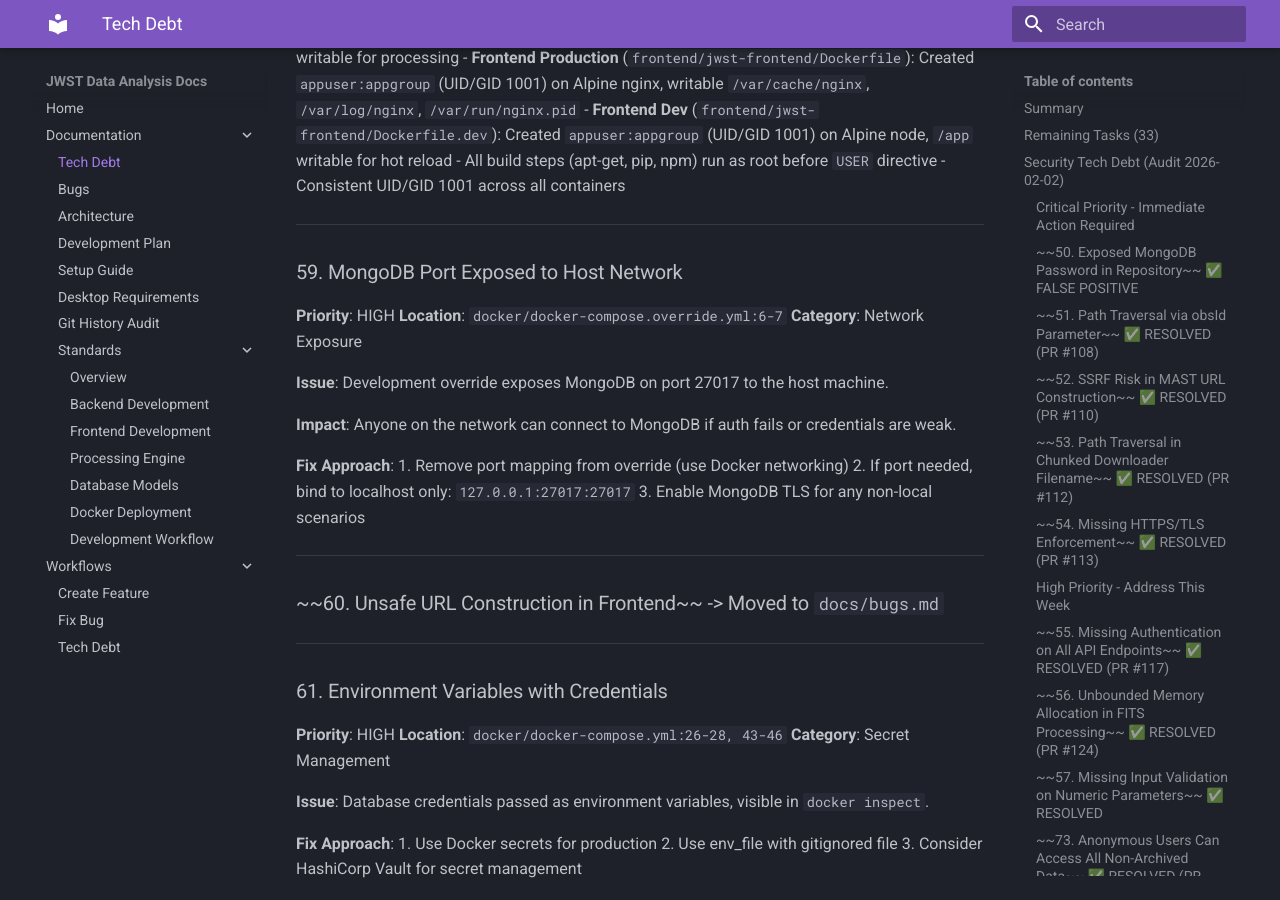
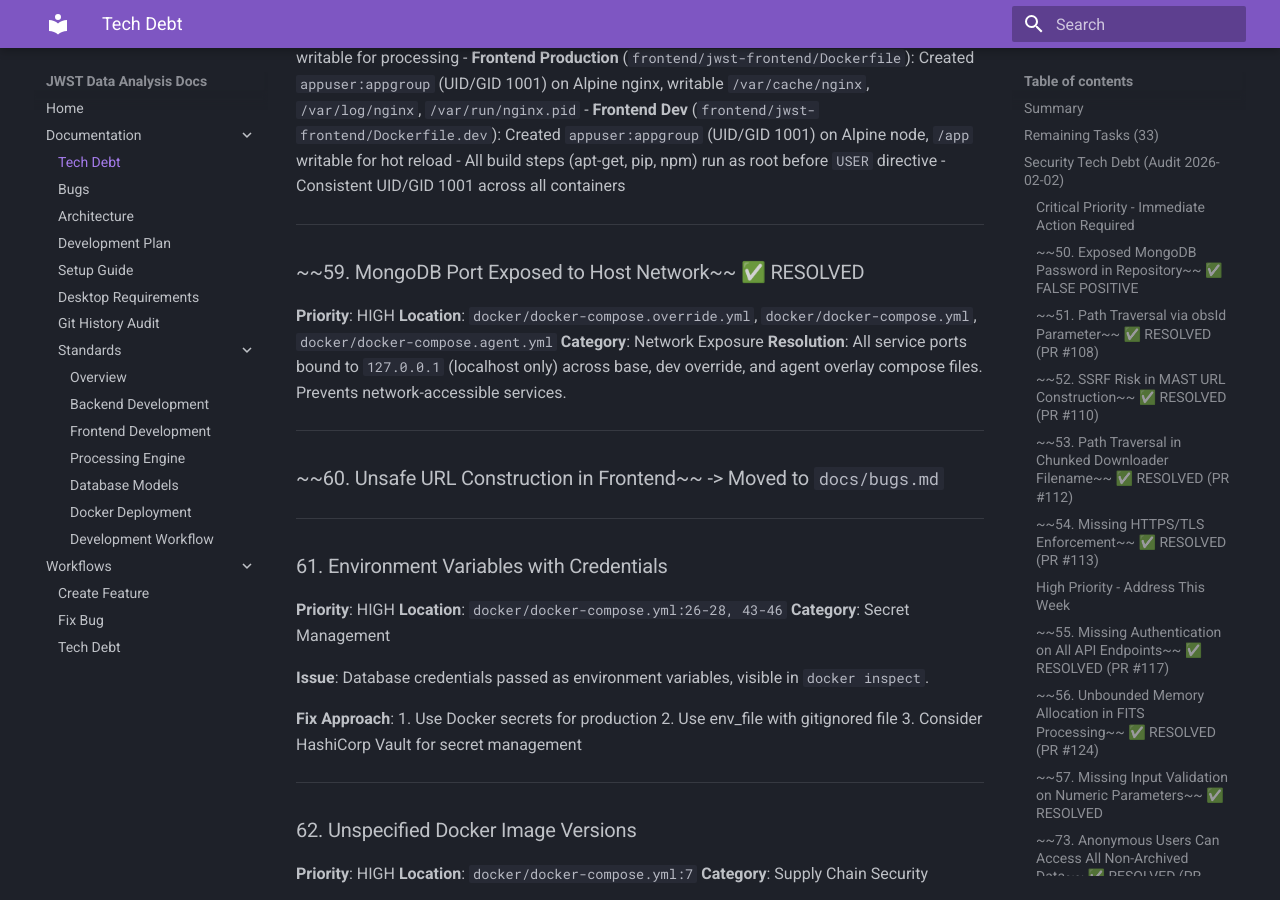
Before and after one commit to Snoww3d/jwst-data-analysis, an MkDocs documentation site: the page built from docs/tech-debt.md, in a window 1280 px wide and 900 px high, scrolled down 3979 px. Built offline with MkDocs 1.6.1 and Material for MkDocs 9.7.7, drawn with Linux system fonts in a browser that asks for light colours; some of the changed text lies outside the part shown.

Commit message:
fix: Bind all service ports to localhost only (Task #59)
All Docker service ports now bound to 127.0.0.1 instead of 0.0.0.0,
preventing MongoDB and other services from being accessible from other
machines on the network.

Changes:
- docker-compose.yml: Backend and docs ports bound to localhost
- docker-compose.override.yml: MongoDB, frontend, processing ports bound to localhost
- docker-compose.agent.yml: All parameterized agent ports bound to localhost
- .env.example: Added network binding documentation section
- docs/tech-debt.md: Marked Task #59 as resolved (46/32)

Co-Authored-By: Claude Opus 4.5 <noreply@anthropic.com>

```diff
--- a/docs/tech-debt.md
+++ b/docs/tech-debt.md
@@ -144,19 +144,11 @@ A comprehensive security audit identified the following vulnerabilities across a
 
 ---
 
-### 59. MongoDB Port Exposed to Host Network
+### ~~59. MongoDB Port Exposed to Host Network~~ ✅ RESOLVED
 **Priority**: HIGH
-**Location**: `docker/docker-compose.override.yml:6-7`
+**Location**: `docker/docker-compose.override.yml`, `docker/docker-compose.yml`, `docker/docker-compose.agent.yml`
 **Category**: Network Exposure
-
-**Issue**: Development override exposes MongoDB on port 27017 to the host machine.
-
-**Impact**: Anyone on the network can connect to MongoDB if auth fails or credentials are weak.
-
-**Fix Approach**:
-1. Remove port mapping from override (use Docker networking)
-2. If port needed, bind to localhost only: `127.0.0.1:27017:27017`
-3. Enable MongoDB TLS for any non-local scenarios
+**Resolution**: All service ports bound to `127.0.0.1` (localhost only) across base, dev override, and agent overlay compose files. Prevents network-accessible services.
 
 ---
 
@@ -1046,10 +1038,26 @@ The following StyleCop and CodeAnalysis rules are suppressed in `backend/.editor
 
 ---
 
+### 88. Incomplete Downloads Panel Should Be Collapsible
+**Priority**: LOW
+**Location**: `frontend/jwst-frontend/src/components/MastSearch.tsx:929-965`
+**Category**: UX
+
+**Issue**: The "Incomplete Downloads" panel in MAST Search is always expanded when there are resumable jobs. It should be collapsible and default to collapsed.
+
+**Fix Approach**:
+1. Add `resumableCollapsed` state (default `true`)
+2. Add toggle button/chevron on the header
+3. Conditionally render the job list based on collapsed state
+
+**Estimated Effort**: 15 minutes
+
+---
+
 ## Adding New Tech Debt
 
 1. Add to this file under "Remaining Tasks"
-2. Assign next task number (currently: #88)
+2. Assign next task number (currently: #89)
 3. Include: Priority, Location, Issue, Impact, Fix Approach
 
 ---
```
Also changed, not shown: other parts of docs/tech-debt.md (+1 -1 lines), 4 other files.
